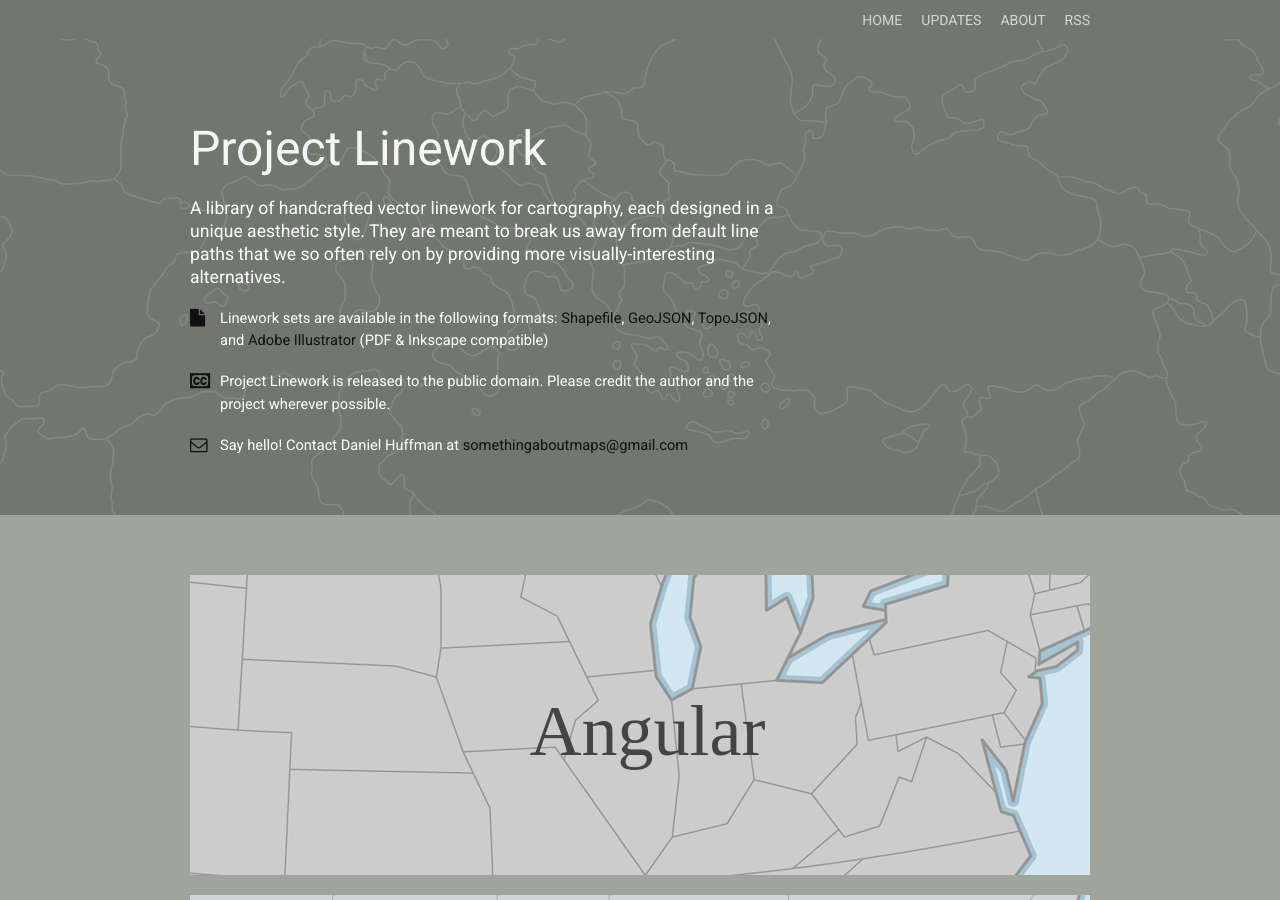
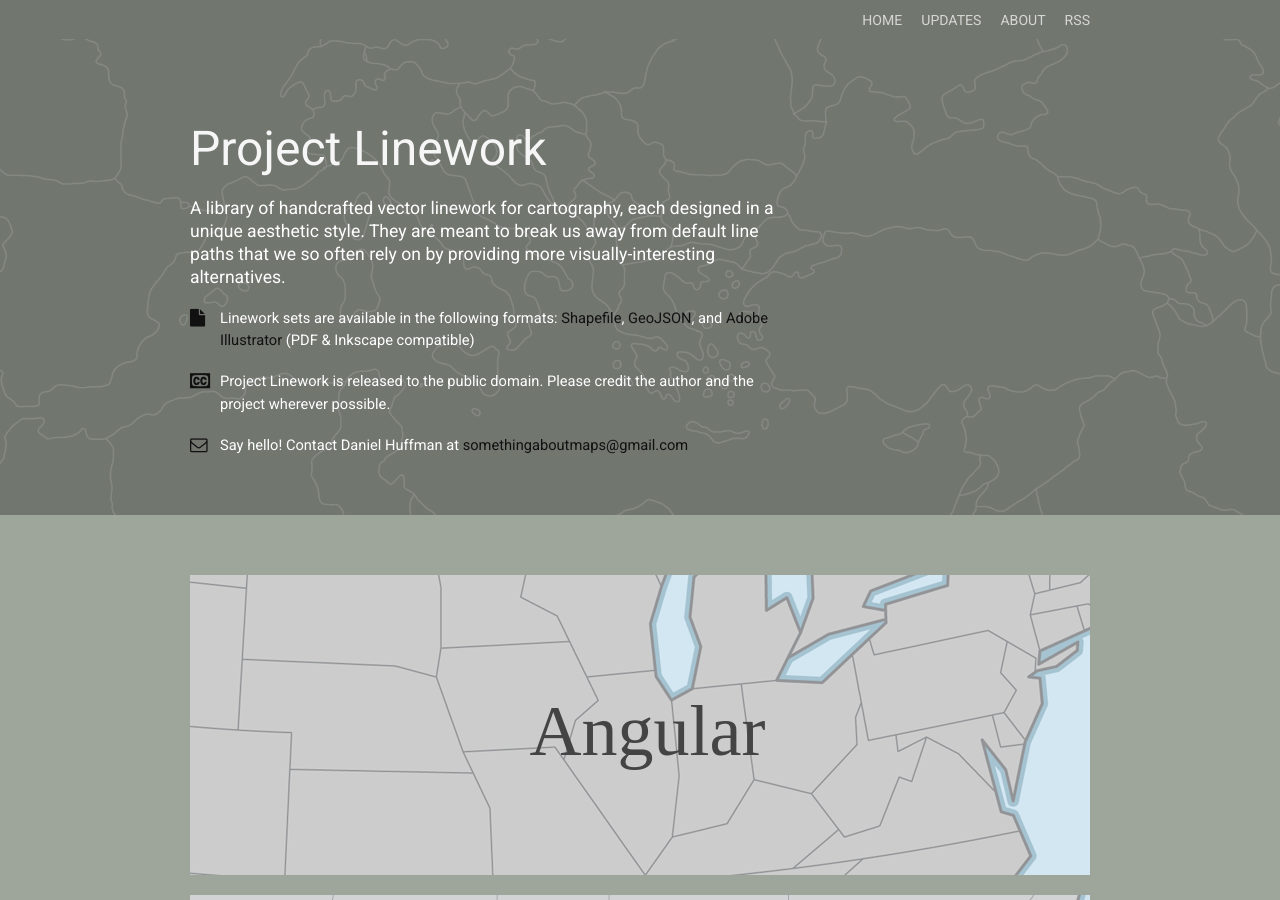
Before and after one commit to mapsam/project-linework, a Jekyll site: the page built from index.md, in a window 1280 px wide and 900 px high. Built offline with Jekyll 4.4.1, drawn with Linux system fonts in a browser that asks for light colours; nearby versions of some CDN libraries; some web fonts are replaced; Markdown is read by kramdown in place of the engine named in the settings.

Commit message:
no topojson promises

```diff
--- a/_includes/header.html
+++ b/_includes/header.html
@@ -3,7 +3,7 @@
     <!-- <img src="img/pl-logo-full.png"> -->
     <h1>Project Linework</h1>
     <p>A library of handcrafted vector linework for cartography, each designed in a unique aesthetic style. They are meant to break us away from default line paths that we so often rely on by providing more visually-interesting alternatives.</p>
-    <p><small><i class="fa fa-file"></i>Linework sets are available in the following formats: <a href="http://wiki.openstreetmap.org/wiki/Shapefiles" target="_blank">Shapefile</a>, <a href="http://geojson.org/" target="_blank">GeoJSON</a>, <a href="https://github.com/mbostock/topojson" target="_blank">TopoJSON</a>, and <a href="https://en.wikipedia.org/wiki/Adobe_Illustrator_Artwork" target="_blank">Adobe Illustrator</a> (PDF & Inkscape compatible)</small></p>
+    <p><small><i class="fa fa-file"></i>Linework sets are available in the following formats: <a href="http://wiki.openstreetmap.org/wiki/Shapefiles" target="_blank">Shapefile</a>, <a href="http://geojson.org/" target="_blank">GeoJSON</a>, and <a href="https://en.wikipedia.org/wiki/Adobe_Illustrator_Artwork" target="_blank">Adobe Illustrator</a> (PDF & Inkscape compatible)</small></p>
     <p><small><i class="fa fa-cc"></i>Project Linework is released to the public domain. Please credit the author and the project wherever possible.</small></p>
     <p><small><i class="fa fa-envelope-o"></i>Say hello! Contact Daniel Huffman at <a href="mailto:somethingaboutmaps@gmail.com">somethingaboutmaps@gmail.com</a></small></p>
   </div>
```
